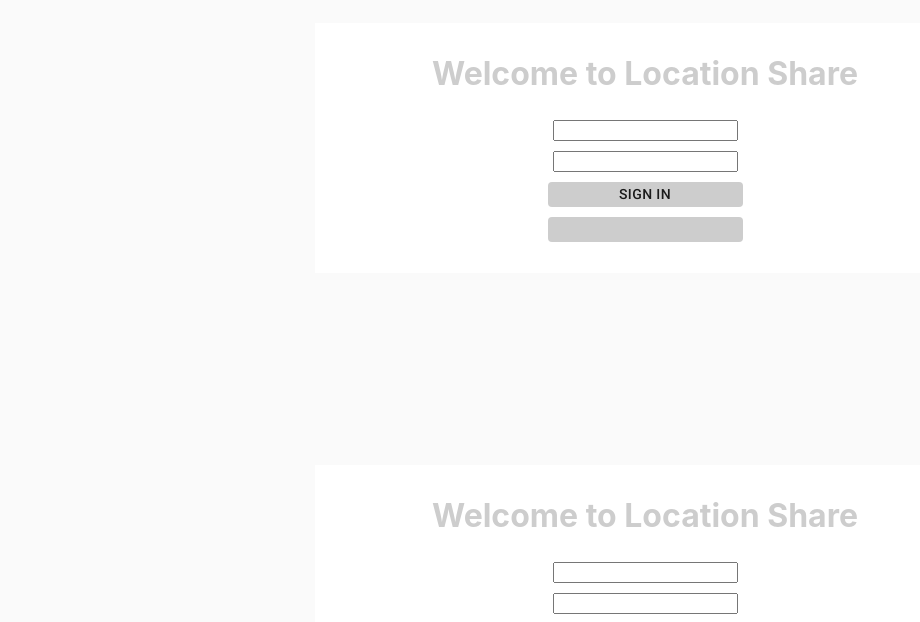
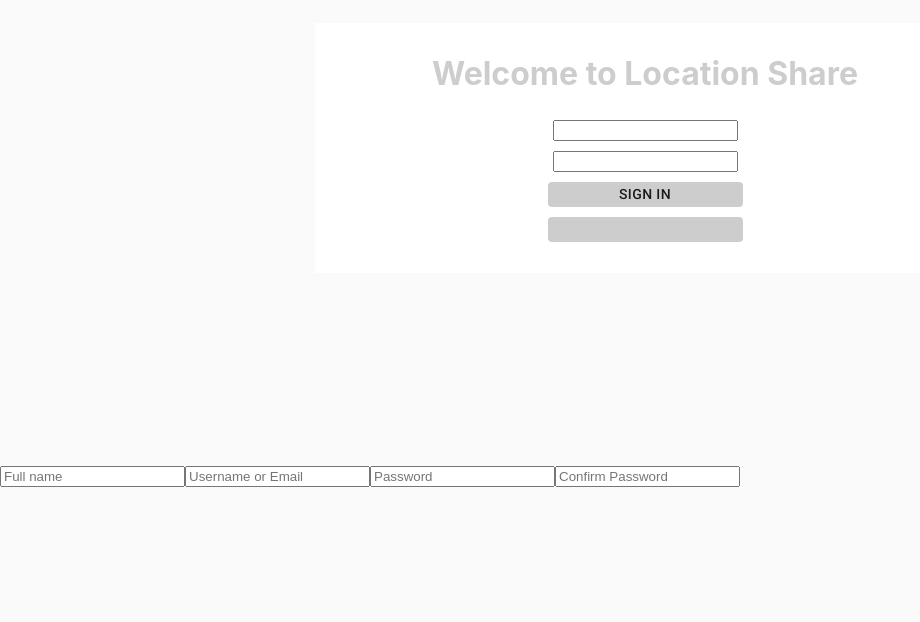
Before and after one commit to parkcoop/location-share, a React (Create React App) app in the folder client/: page /login in a window 1280 px wide. Shown: the part 169-791 px from the top of the page, without its empty margins (0-920 px from the left). Built offline with nearby package versions, Linux system fonts and the light colour scheme; what apollo-upload-client would draw is missing.

Commit message:
fixes for new user obj

```diff
--- a/client/src/App.js
+++ b/client/src/App.js
@@ -1,4 +1,4 @@
-import React, { useState, useReducer } from 'react';
+import React, { useReducer } from 'react';
 import AppRouter from "./AppRouter";
 import logo from './logo.svg';
 import './App.css';
@@ -34,6 +34,11 @@ export default function App() {
   const [user, dispatch] = useReducer(
     (prevState, action) => {
       switch (action.type) {
+        case 'CHECK_TOKEN':
+          console.log("WTF")
+          debugger;
+          return action.user
+
         case 'LOGIN':
           // debugger;
           // notify("message", 'nice');
--- a/client/src/AppRouter/index.jsx
+++ b/client/src/AppRouter/index.jsx
@@ -1,6 +1,6 @@
 import React, { useState, useEffect, useContext } from "react";
 import { BrowserRouter as Router, Route } from "react-router-dom";
-import { UserContext } from '../context'
+import { UserContext, AuthContext } from '../context'
 import Authentication from '../screens/Authentication'
 import Dashboard from '../screens/Dashboard'
 import Profile from '../screens/Profile'
@@ -8,37 +8,42 @@ import NavBar from "../components/NavBar";
 import Cookies from 'js-cookie'
 import jwt_decode from "jwt-decode";
 
+const AppRouter = () => {
+    let user = useContext(UserContext);
+    const dispatch = useContext(AuthContext);
+    const [token, setToken] = useState(null)
 
-const validNavBarPaths = ["/", "/register", "/login"];
+  useEffect(()=> {
+      checkToken()
+  }, [])
 
-const AppRouter = () => {
-  const user = useContext(UserContext);
-  const [token, setToken] = useState(null)
-//   const [user, setUser] = useState(null)
-  useEffect(()=> {
-      async function getToken() {
+    const checkToken = async () => {
         const token = await Cookies.get('token')
         setToken(token)
+        let validatedUser
         if (token) {
-          console.log("DECODED", jwt_decode(token))
-          console.log("PLERASE", token)
+            validatedUser = jwt_decode(token).user
+        }
+        if (!user) {
+            dispatch({
+                user: validatedUser,
+                type: "CHECK_TOKEN"
+            })
 
         }
     }
-      getToken()
-  }, [])
-//   debugger;
+
     return (
-    <Router>
+        <Router >
             {(token || user) && <NavBar />}
             <React.Fragment>
                 {(token || user) ? (
                     <React.Fragment>
-                <Route exact path="/" render={() => <Dashboard />} />
-                <Route path="/profile/:username" render={() => <Profile />} />
-                <Route path="/messages" render={() => <Dashboard />} />
-                <Route path="/explore" render={() => <Dashboard />} />
-                {/* <Route path="/dashboard" render={() => <Dashboard />} /> */}
+                        <Route path="/" render={() => {
+                            checkToken()
+                            console.log("WE HAVE", user)
+                            return <AuthenticatedRoutes />
+                        }} />
                     </React.Fragment>
 
                 ) : (
@@ -52,4 +57,15 @@ const AppRouter = () => {
     )
 }
 
+function AuthenticatedRoutes() {
+    return (
+        <React.Fragment>
+            <Route exact path="/" render={() => <Dashboard />} />
+            <Route path="/profile/:username" render={() => <Profile />} />
+            <Route path="/messages" render={() => <Dashboard />} />
+            <Route path="/explore" render={() => <Dashboard />} />
+        </React.Fragment>
+    )
+}
+
 export default AppRouter;
--- a/client/src/screens/Authentication/Register.jsx
+++ b/client/src/screens/Authentication/Register.jsx
@@ -4,16 +4,6 @@ import { AuthContext } from '../../context';
 import strings from '../../config/strings';
 import styled from 'styled-components';
 import Button from '@material-ui/core/Button';
-
-const Register = ({ navigation }) => {
-  const [username, setUsername] = useState('');
-  const [fullName, setFullName] = useState('');
-  const [password, setPassword] = useState('');
-  const [confirmPassword, setConfirmPassword] = useState('');
-
-  const { signUp } = useContext(AuthContext);
-
-
     const Title = styled.h1`
     font-size: 2em;
     text-align: center;
@@ -43,6 +33,16 @@ const Register = ({ navigation }) => {
         margin: 5px;
 
     `;
+const Register = ({ navigation }) => {
+  const [username, setUsername] = useState('');
+  const [fullName, setFullName] = useState('');
+  const [password, setPassword] = useState('');
+  const [confirmPassword, setConfirmPassword] = useState('');
+
+  const { signUp } = useContext(AuthContext);
+
+
+
   const handleUsernameChange = (input) => {
       setUsername(input.target.value)
   }
@@ -64,23 +64,23 @@ const Register = ({ navigation }) => {
   }
 
   return (
-      <InputContainer>
-        <Input
+      <div>
+        <input
             value={fullName}
             onChange={(e) => handleFullNameChange(e)}
             placeholder={strings.FULLNAME_PLACEHOLDER}
         />
-        <Input
+        <input
             value={username}
             onChange={(e) => handleUsernameChange(e)}
             placeholder={strings.USERNAME_PLACEHOLDER}
         />
-        <Input
+        <input
             value={password}
             onChange={(e) => handlePasswordChange(e)}
             placeholder={strings.PASSWORD_PLACEHOLDER}
         />
-        <Input
+        <input
             value={confirmPassword}
             onChange={(e) => handleConfirmPasswordChange(e)}
             placeholder={strings.CONFIRM_PASSWORD_PLACEHOLDER}
@@ -99,7 +99,7 @@ const Register = ({ navigation }) => {
             // notify.error('SIGNUP', 'Error signing up???')
         }
         }} />
-      </InputContainer>
+      </div>
   )
 }
 
--- a/client/src/screens/Authentication/index.jsx
+++ b/client/src/screens/Authentication/index.jsx
@@ -72,6 +72,8 @@ const Authentication = () => {
       <AuthContext.Provider value={authContext}>
         <Login>
         </Login>
+        <Register>
+        </Register>
       </AuthContext.Provider>
         )
 }
--- a/client/src/screens/Profile/components/Feed/index.jsx
+++ b/client/src/screens/Profile/components/Feed/index.jsx
@@ -1,8 +1,8 @@
-import React, { useState, useReducer, useContext } from 'react';
+import React from 'react';
 import styled from 'styled-components';
 import { IconButton } from '@material-ui/core';
 import HomeIcon from '@material-ui/icons/Home';
-import { useQuery, useMutation } from '@apollo/client';
+import { useQuery } from '@apollo/client';
 import {UserContext} from '../../../../context'
 import posts from '../../../../utils'
 
--- a/client/src/screens/Profile/index.jsx
+++ b/client/src/screens/Profile/index.jsx
@@ -1,4 +1,4 @@
-import React, { useState } from 'react';
+import React from 'react';
 import styled from 'styled-components';
 import AboutSection from './components/AboutSection'
 import Feed from './components/Feed'
--- a/client/src/utils/auth.js
+++ b/client/src/utils/auth.js
@@ -5,8 +5,6 @@ const SIGNUP = gql`
     signup(username:$username, password:$password, fullName: $fullName) {
         user {
             username
-            password
-            fullName
         }
         token
     }
--- a/client/src/utils/posts.js
+++ b/client/src/utils/posts.js
@@ -1,7 +1,7 @@
 import gql from 'graphql-tag';
 
 const CREATE_POST = gql`
-    mutation CreatePost($userId: String!, $username: String!, $body: String!, $image: String) {
+    mutation CreatePost($userId: String, $username: String!, $body: String!, $image: String) {
         createPost(userId: $userId, username: $username, body: $body, image: $image) {
             body
             image
```
Also changed, not shown: 1 other file (tests, documents, lock files or other folders). Lines whose indentation alone changed are shown as unchanged.
